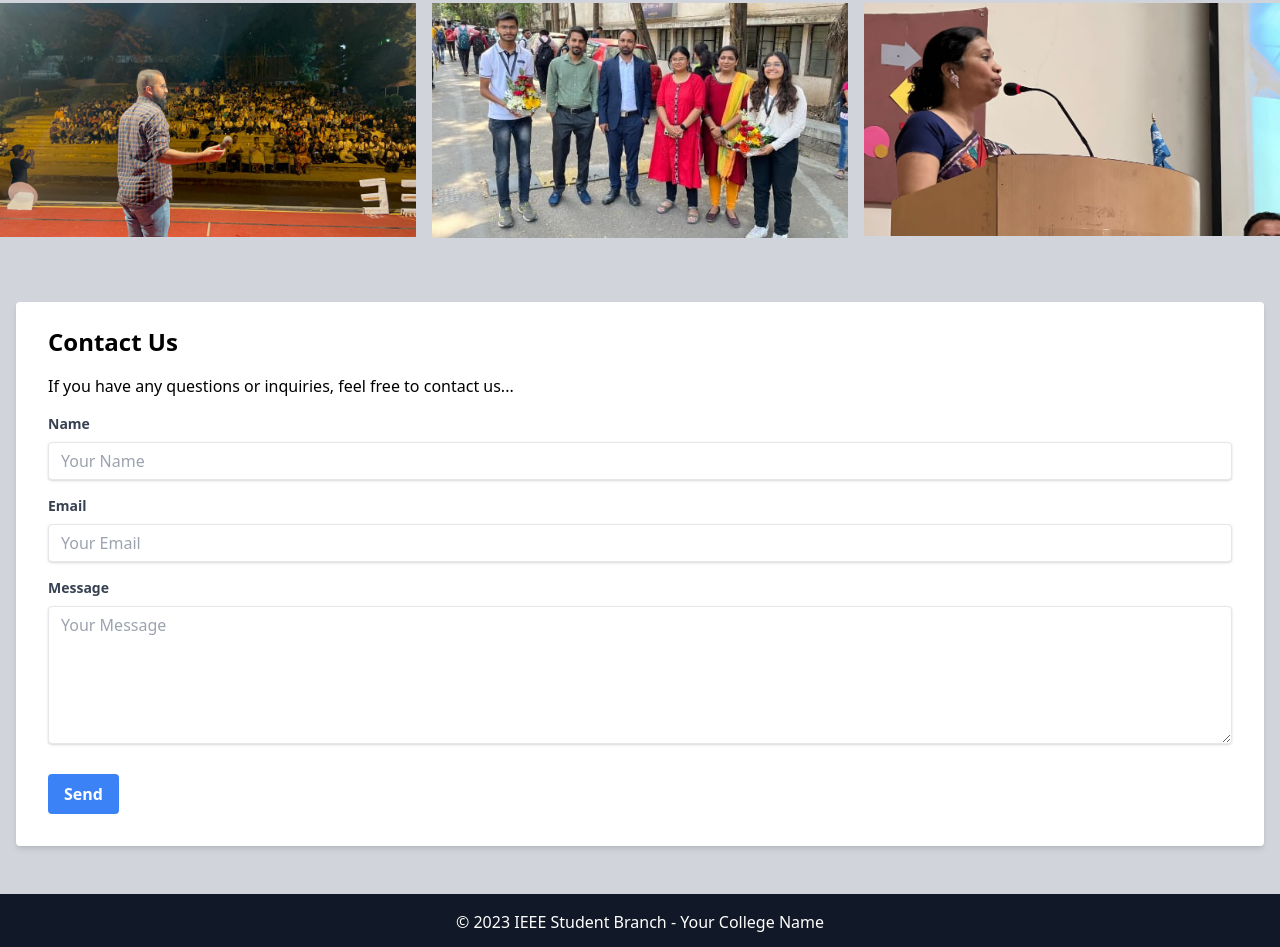
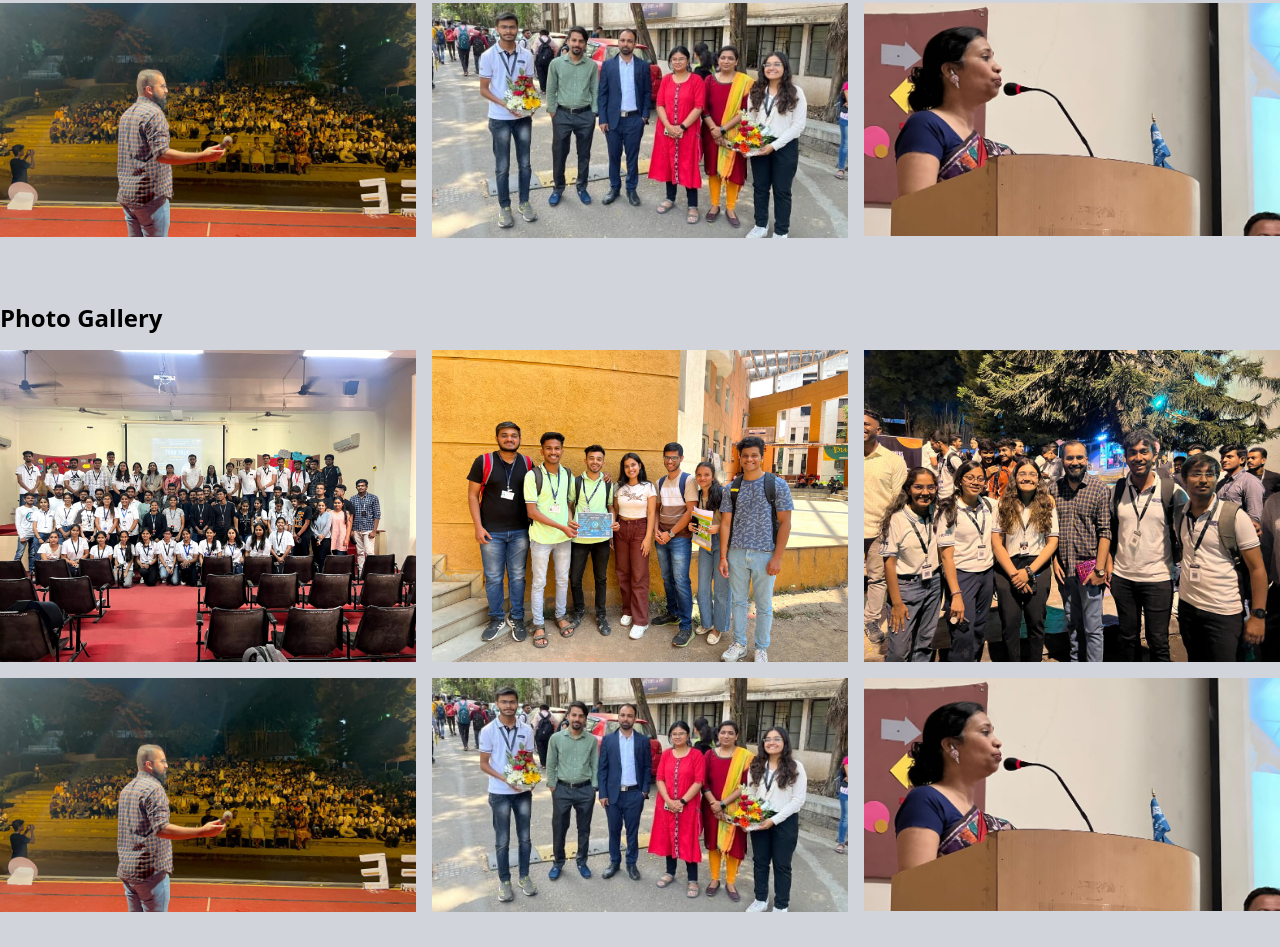
Before and after one commit to Swapnalipatil03/Skniee, a plain HTML site: page index.html in a window 1280 px wide. Shown: the part 6105-7052 px from the top of the page. Drawn offline with nearby package versions, Linux system fonts and the light colour scheme; a script that the page names is missing.

Commit message:
file updated

```diff
--- a/index.html
+++ b/index.html
@@ -560,6 +560,21 @@
     </div>
   </section>
 
+  <section id="gallery" class="py-8">
+    <div class="container mx-auto">
+      <h2 class="text-2xl font-bold">Photo Gallery</h2>
+      <div class="grid grid-cols-1 md:grid-cols-2 lg:grid-cols-3 gap-4 mt-4">
+        <!-- Placeholder images from Unsplash (Replace with your own) -->
+        <img src="pic1.jpeg" alt="Image 1" />
+        <img src="pic2.jpeg" alt="Image 2" />
+        <img src="pic3.jpeg" alt="Image 3" />
+        <img src="pic4.jpeg" alt="Image 4" />
+        <img src="picg.jpeg" alt="Image 5" />
+        <img src="mam.jpeg" alt="Image 6" />
+      </div>
+    </div>
+  </section>
+
   <!-- Contact Section -->
   <section id="contact" class="py-8">
     <div class="container mx-auto px-4">
```
